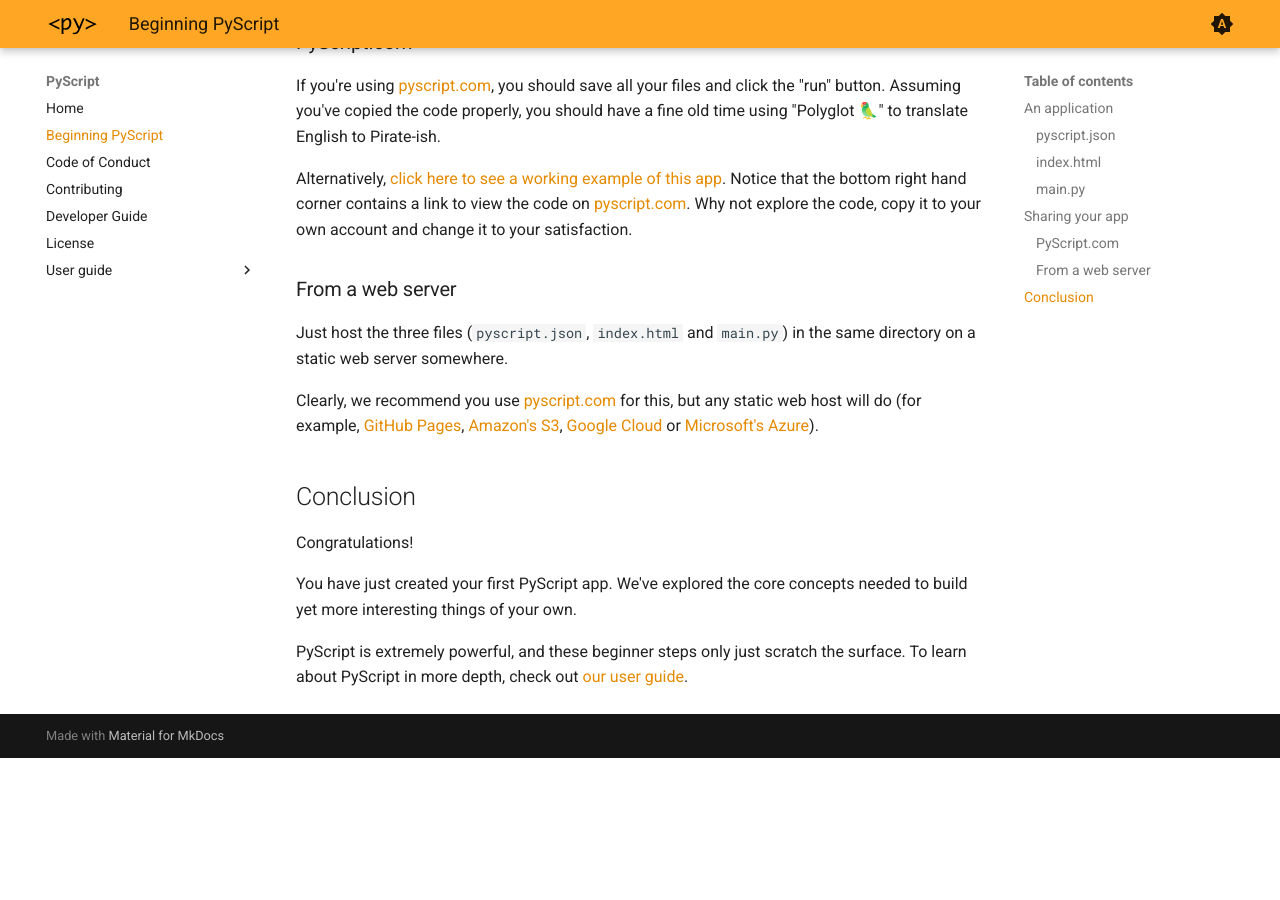
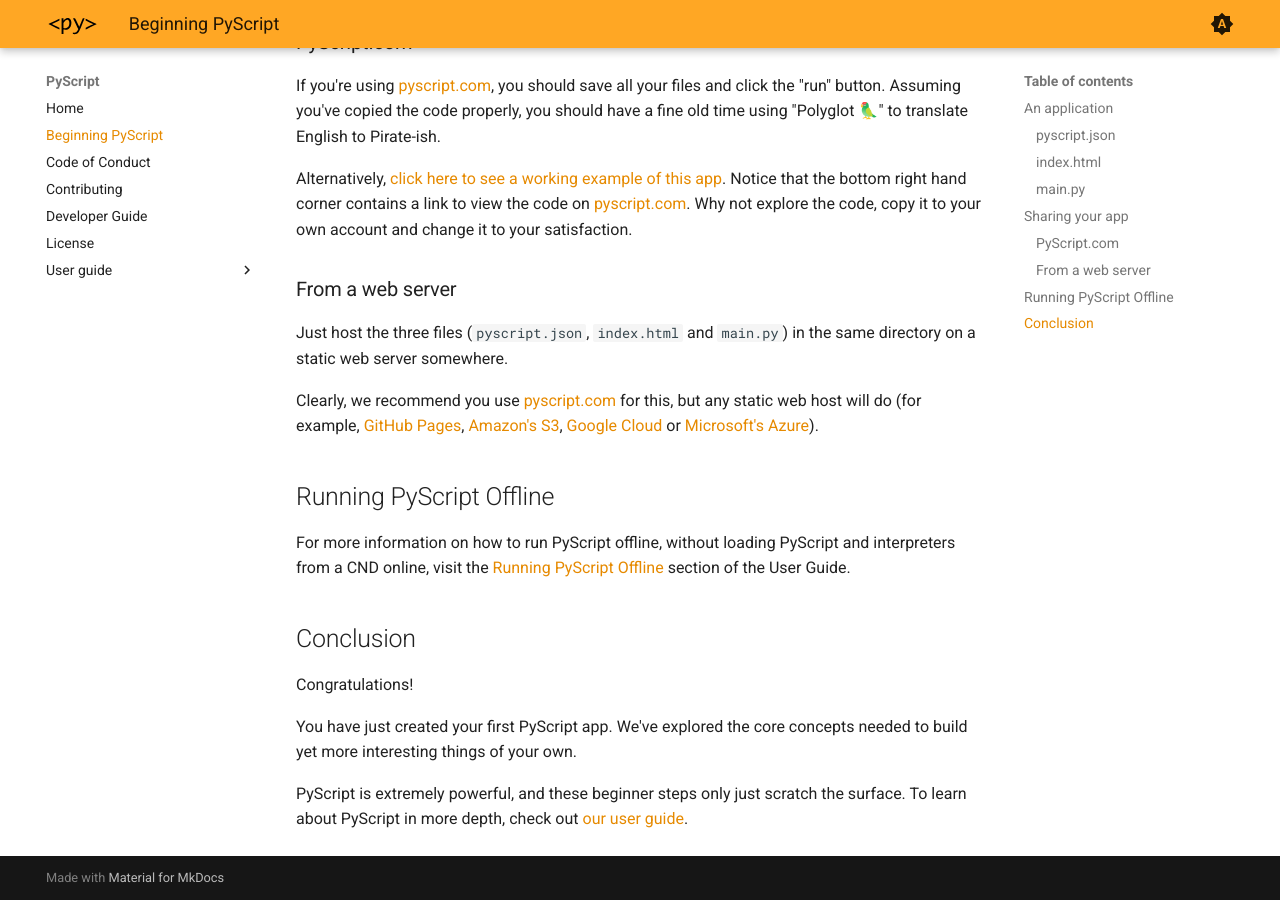
Before and after one commit to pyscript/docs, an MkDocs documentation site: the page built from docs/beginning-pyscript.md, in a window 1280 px wide and 900 px high, scrolled down 4958 px. Built offline with MkDocs 1.6.1 and Material for MkDocs 9.7.7, drawn with Linux system fonts in a browser that asks for light colours; the version menu is left out; before the commit the page ends 5716 px from its top, so only the background shows below that.

Commit message:
add link to running offline from beginning pyscript

```diff
--- a/docs/beginning-pyscript.md
+++ b/docs/beginning-pyscript.md
@@ -246,6 +246,10 @@ static web host will do (for example,
 [Google Cloud](https://cloud.google.com/storage/docs/hosting-static-website) or
 [Microsoft's Azure](https://learn.microsoft.com/en-us/azure/storage/blobs/storage-blob-static-website)).
 
+## Running PyScript Offline
+
+For more information on how to run PyScript offline, without loading PyScript and interpreters from a CND online, visit the [Running PyScript Offline](user-guide/running-offline.md) section of the User Guide.
+
 ## Conclusion
 
 Congratulations!
```
